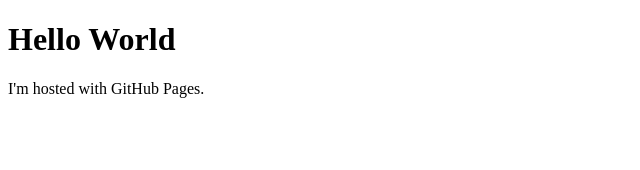
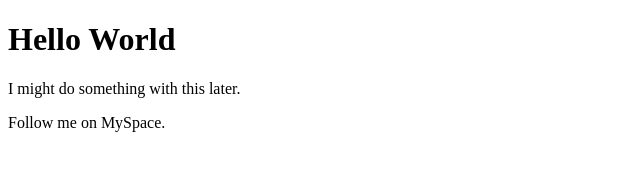
Before and after one commit to Nethermaker/nethermaker.github.io, a plain HTML site: page index.html in a window 1280 px wide. Shown: the whole page, without its empty margins (0-640 px from the left). Drawn offline with Linux system fonts and the light colour scheme.

Commit message:
nothing useful

```diff
--- a/index.html
+++ b/index.html
@@ -2,6 +2,7 @@
 <html>
 <body>
 <h1>Hello World</h1>
-<p>I'm hosted with GitHub Pages.</p>
+<p>I might do something with this later.</p>
+<p>Follow me on MySpace.</p>
 </body>
 </html>
```
